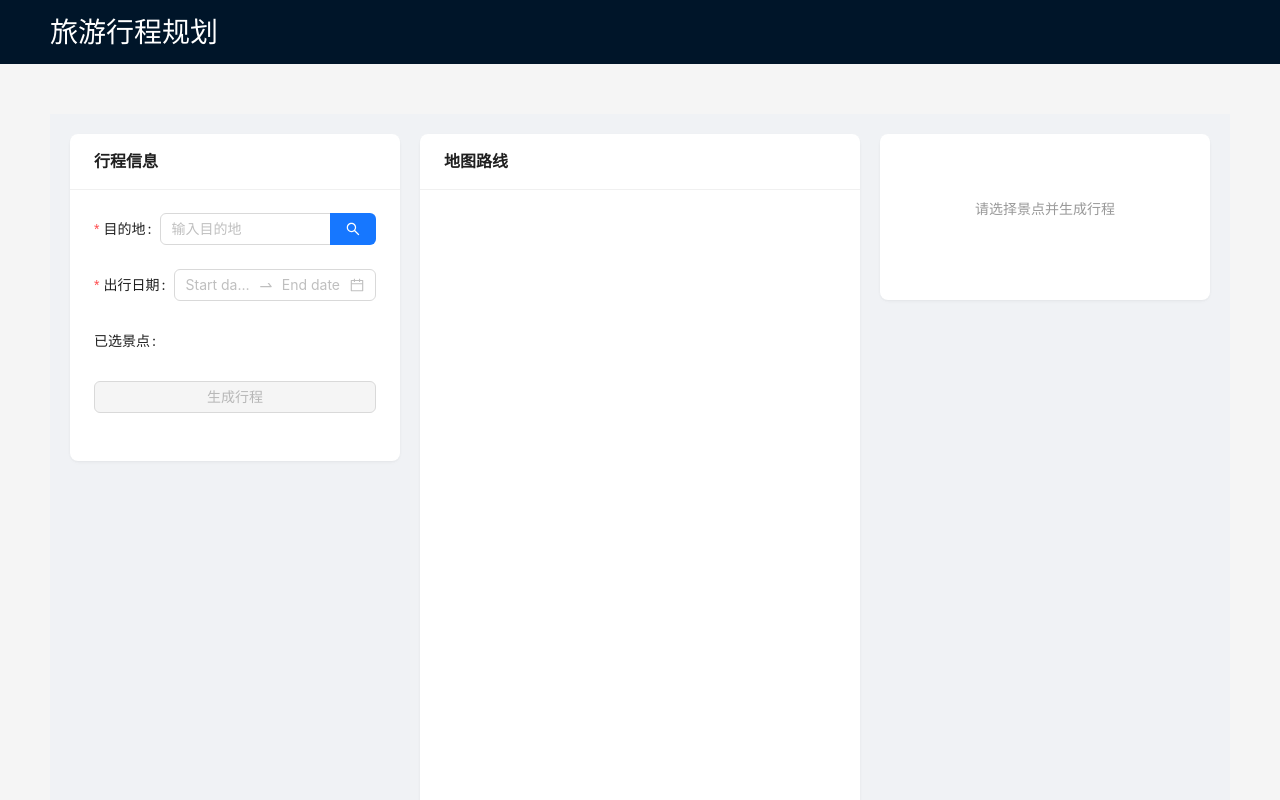
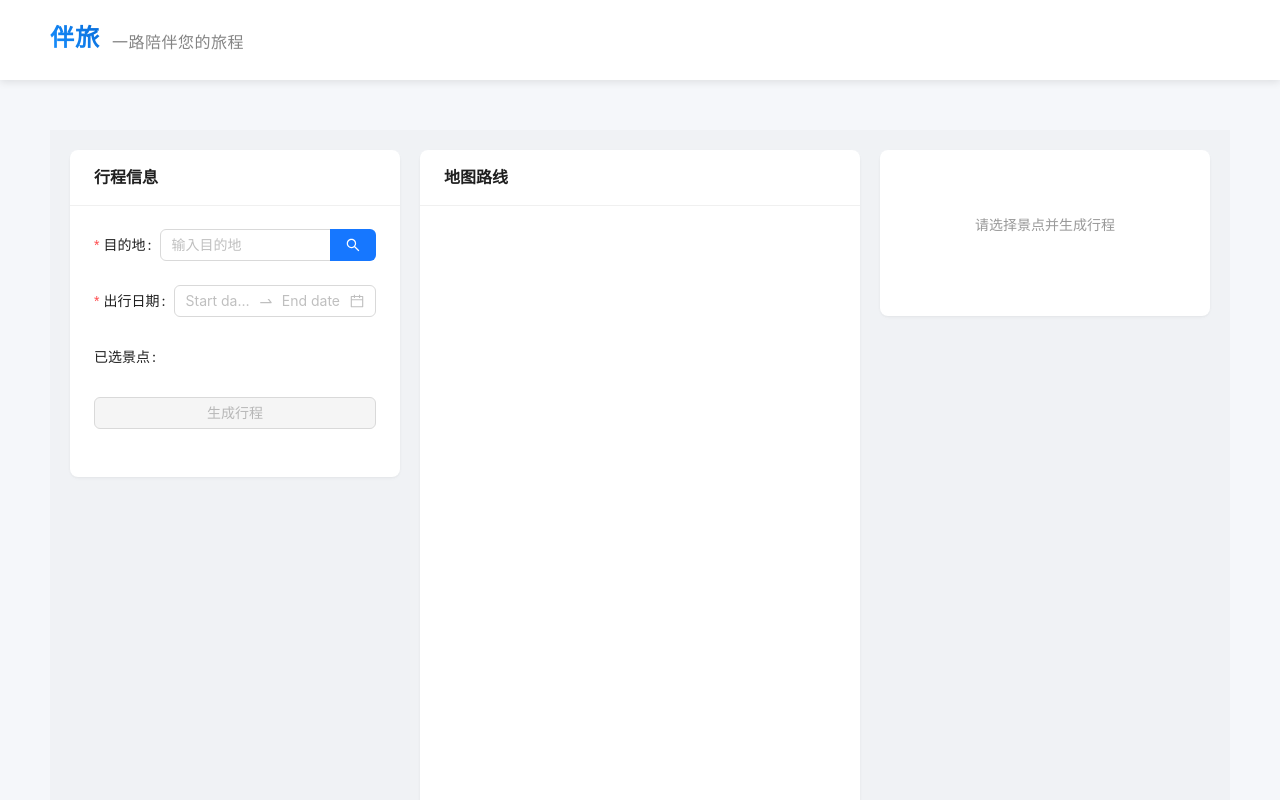
Before and after one commit to lubby24/travel-planner, a React (Create React App) app: page / in a window 1280 px wide. Shown: the top 800 px of the page. Built offline with nearby package versions, Linux system fonts and the light colour scheme.

Commit message:
美化页面展示

```diff
--- a/public/index.html
+++ b/public/index.html
@@ -11,7 +11,7 @@
     />
     <link rel="apple-touch-icon" href="%PUBLIC_URL%/logo192.png" />
     <link rel="manifest" href="%PUBLIC_URL%/manifest.json" />
-    <title>旅游行程规划</title>
+    <title>伴旅 - 一路陪伴您的旅程</title>
     <!-- 修改百度地图脚本，使用环境变量 -->
     <script type="text/javascript" src="https://api.map.baidu.com/api?v=3.0&type=webgl&ak=%REACT_APP_BAIDU_MAP_AK%"></script>
     <!-- 添加路线规划库 -->
--- a/src/App.css
+++ b/src/App.css
@@ -1,14 +1,40 @@
 .layout {
   min-height: 100vh;
+  background-color: #f5f7fa;
 }
 
-.ant-layout-header h1 {
-  margin: 0;
-  padding: 0;
+.ant-layout-header {
+  position: relative;
+  z-index: 1;
 }
 
+/* 添加标题悬停效果 */
+.ant-typography {
+  transition: all 0.3s ease;
+}
+
+.ant-layout-header:hover .ant-typography:first-child {
+  transform: translateY(-2px);
+}
+
+.ant-layout-header:hover .ant-typography:last-child {
+  opacity: 0.8;
+}
+
+/* 添加内容区域样式 */
+.ant-layout-content {
+  padding: 24px 50px;
+}
+
+/* 添加卡片样式 */
 .ant-card {
-  margin-bottom: 20px;
+  border-radius: 8px;
+  box-shadow: 0 1px 3px rgba(0,0,0,0.05);
+  transition: all 0.3s ease;
+}
+
+.ant-card:hover {
+  box-shadow: 0 4px 12px rgba(0,0,0,0.1);
 }
 
 #bmap-container {
--- a/src/App.js
+++ b/src/App.js
@@ -1,15 +1,51 @@
 import React from 'react';
-import { Layout } from 'antd';
+import { Layout, Typography } from 'antd';
 import TripPlanner from './components/TripPlanner';
 import './App.css';
 
 const { Header, Content } = Layout;
+const { Title } = Typography;
 
 function App() {
   return (
     <Layout className="layout">
-      <Header>
-        <h1 style={{ color: 'white' }}>旅游行程规划</h1>
+      <Header style={{
+        display: 'flex',
+        alignItems: 'center',
+        background: 'transparent',
+        position: 'relative',
+        height: '80px',
+        padding: '0 50px',
+        boxShadow: '0 2px 8px rgba(0,0,0,0.1)',
+        backgroundColor: '#fff'
+      }}>
+        <div style={{ display: 'flex', alignItems: 'baseline' }}>
+          <Title
+            level={3}
+            style={{
+              margin: 0,
+              marginRight: '12px',
+              fontWeight: 600,
+              background: 'linear-gradient(45deg, #1890ff, #096dd9)',
+              WebkitBackgroundClip: 'text',
+              WebkitTextFillColor: 'transparent',
+              letterSpacing: '1px'
+            }}
+          >
+            伴旅
+          </Title>
+          <Title
+            level={5}
+            style={{
+              margin: 0,
+              fontWeight: 400,
+              color: '#666',
+              letterSpacing: '0.5px'
+            }}
+          >
+            一路陪伴您的旅程
+          </Title>
+        </div>
       </Header>
       <Content style={{ padding: '50px' }}>
         <TripPlanner />
```
